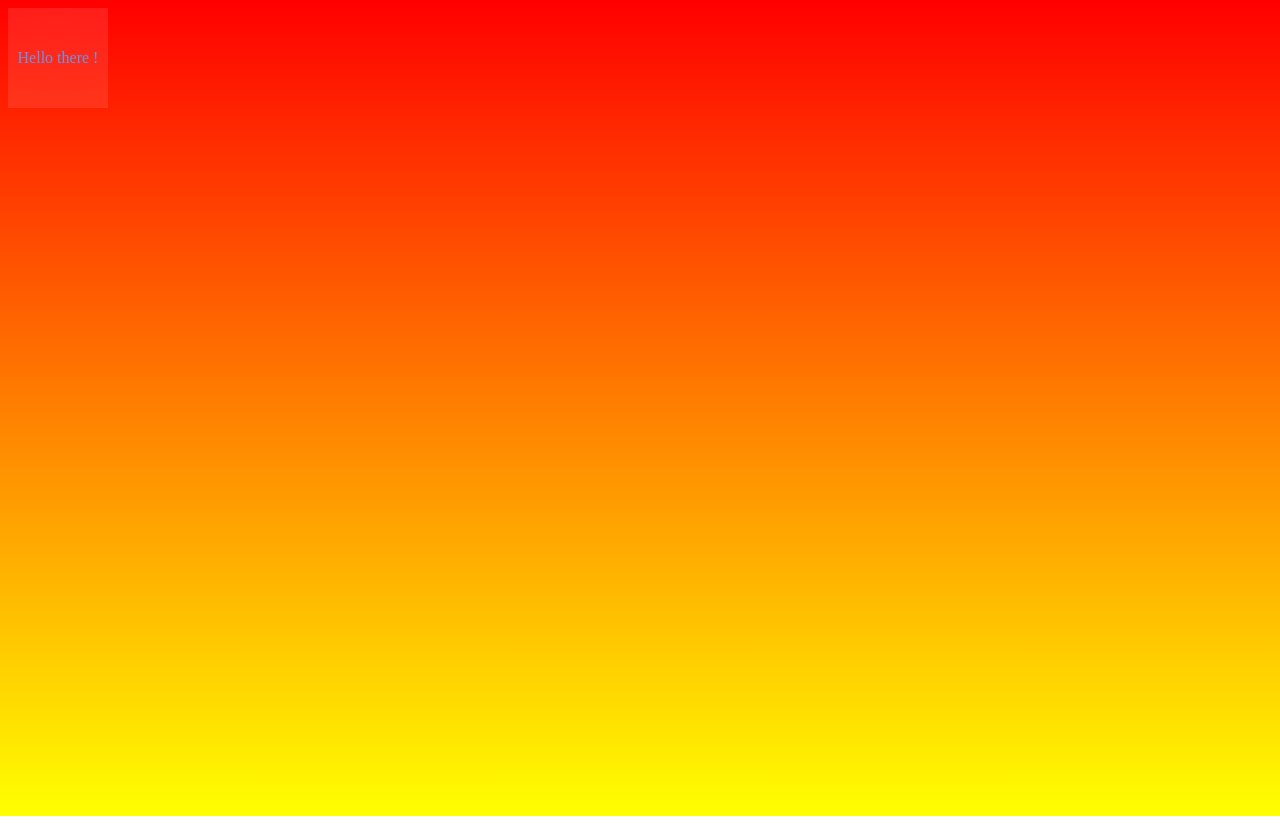
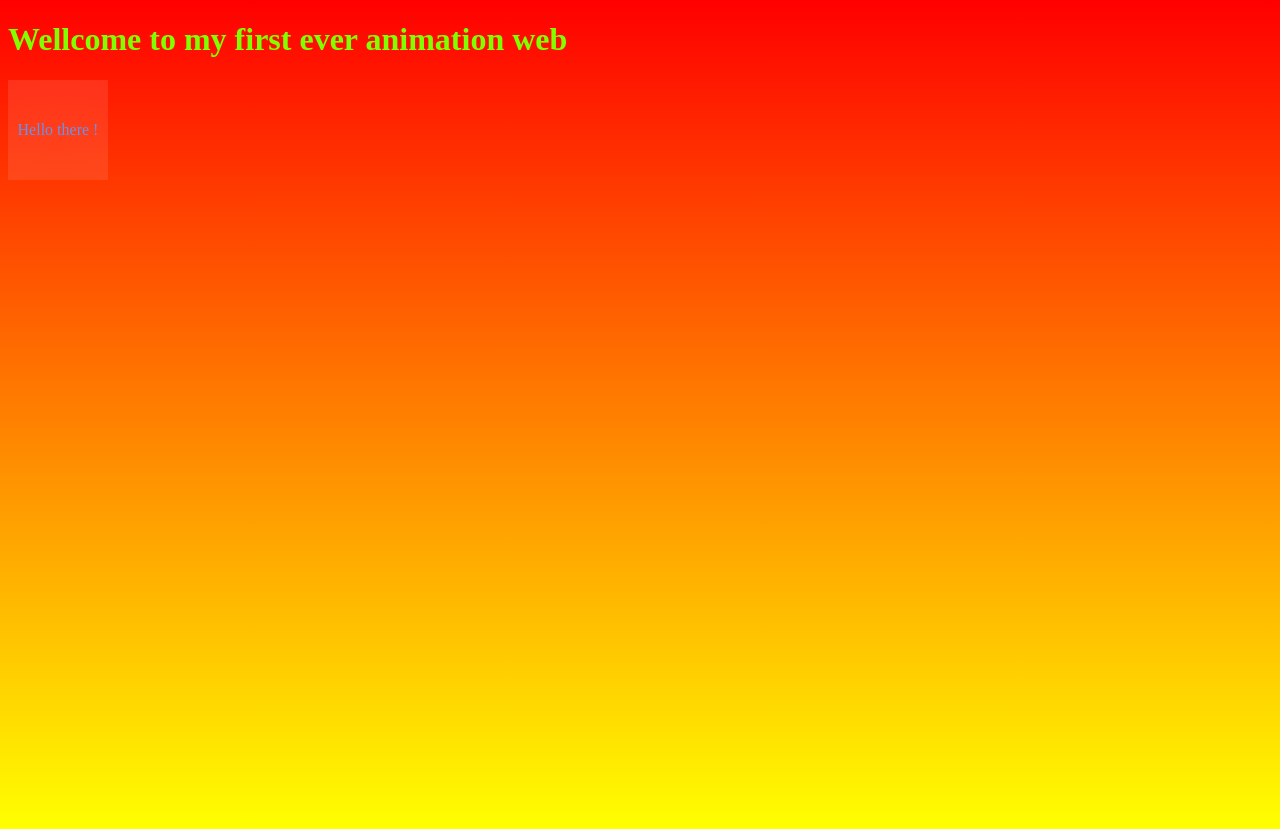
Before and after one commit to Naimur53/First-animation, a plain HTML site: page index.html in a window 1280 px wide. Drawn offline with Linux system fonts and the light colour scheme.

Commit message:
add heading

```diff
--- a/index.html
+++ b/index.html
@@ -8,6 +8,7 @@
 	</head>
 <body>
  <div class="m">
+	 <h1>Wellcome to my first ever animation web</h1>
     <div class="a"><p>
 		Hello there !
 	</p></div>
--- a/style.css
+++ b/style.css
@@ -58,3 +58,7 @@ div:hover{
 	 70%{bottom:0px;}
 
 }
+
+ h1{
+	 color:chartreuse;
+ }
```
